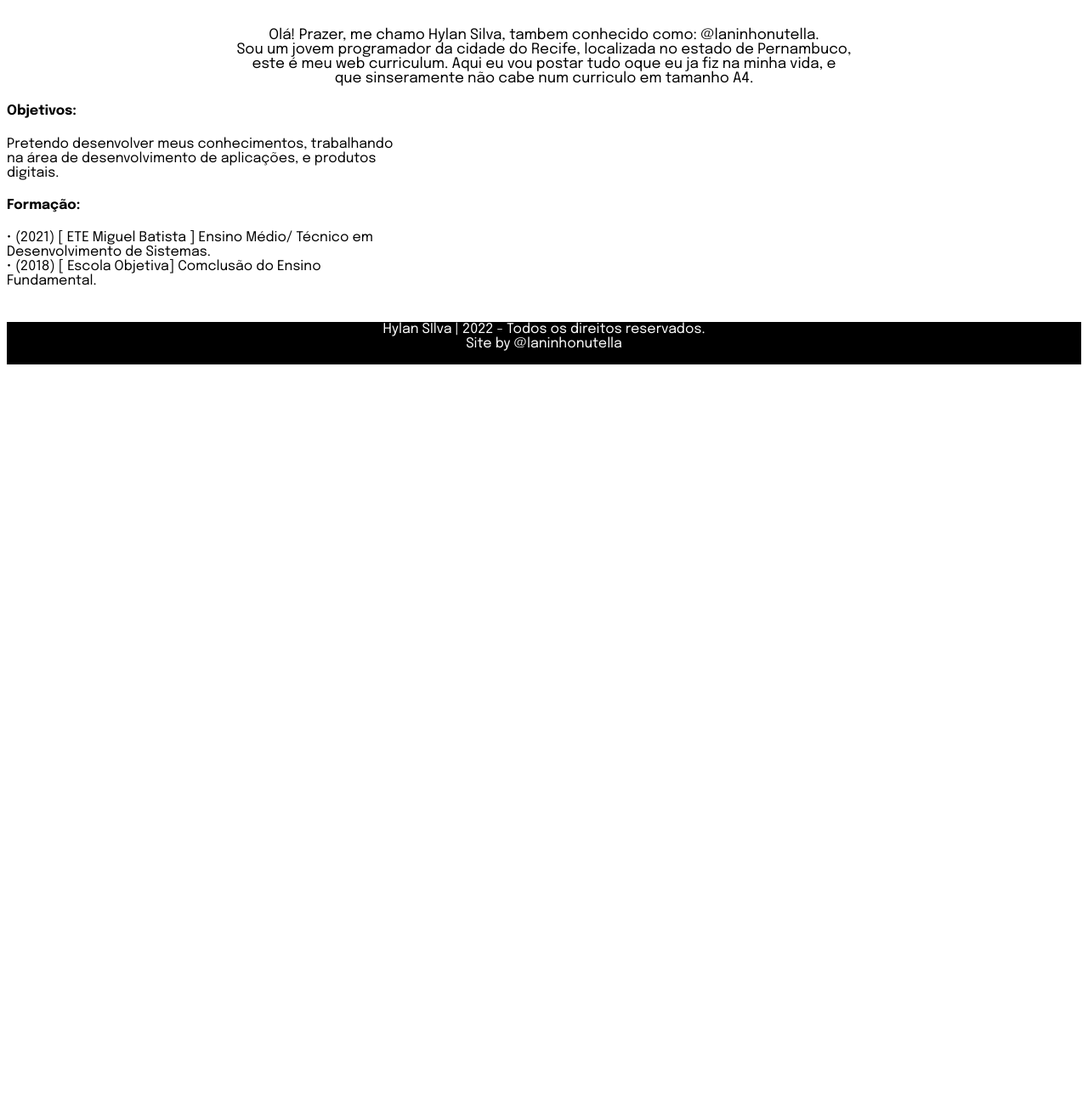
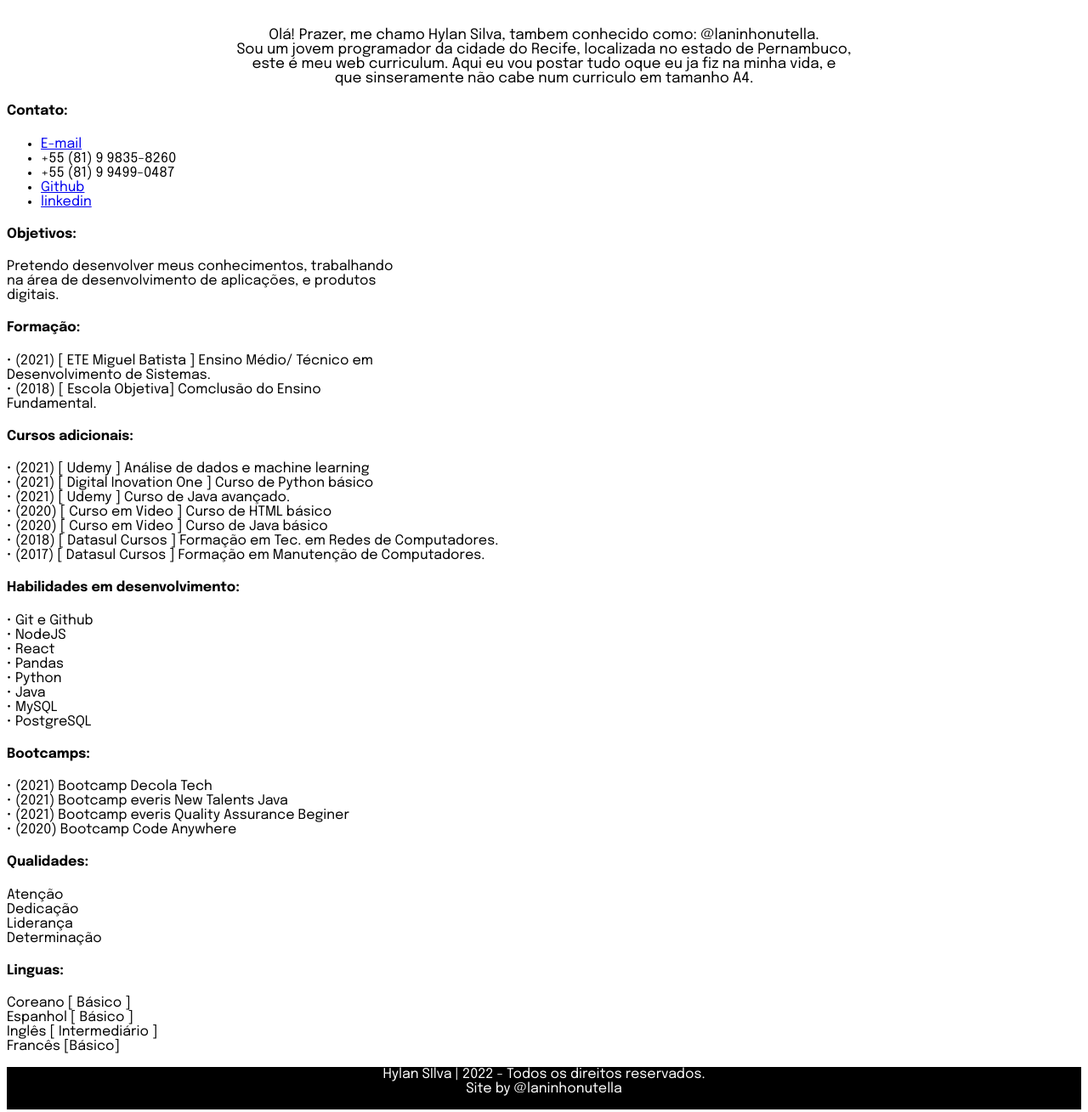
Before and after one commit to HylanSilva/SiteCurriculum, a plain HTML site: page index.html in a window 1280 px wide. Shown: the part 423-1732 px from the top of the page at 85% size. Before the commit the page ends 860 px from the top, so only its background shows below. Drawn offline with Linux system fonts and the light colour scheme.

Commit message:
version 0.0.1

```diff
--- a/index.html
+++ b/index.html
@@ -36,6 +36,26 @@
         </p>
     </div>
     <article>
+        <h4>Contato: </h4>
+        <ul>
+            <li>
+                <a href=" hylansilva27@gmail.com"> E-mail</a>
+            </li>
+            <li>
+                +55 (81) 9 9835-8260
+            </li>
+            <li>
+                +55 (81) 9 9499-0487
+            </li>
+            <li>
+                <a href="http://www.github.com/HylanSilva">Github</a>
+            </li>
+            <li>
+                <a href="https://www.linkedin.com/in/hylan-silva/"> linkedin</a>
+            </li>
+        </ul>
+    </article>
+    <article>
         <h4>Objetivos: </h4>
         <p>
             Pretendo desenvolver meus conhecimentos, trabalhando</br>
@@ -43,7 +63,7 @@
             digitais.
         </p>
     </article>
-    <aside>
+    <article>
         <h4> Formação: </h4>
         <p>
           • (2021) [ ETE Miguel Batista ] Ensino Médio/ Técnico em</br>
@@ -51,13 +71,69 @@
           • (2018) [ Escola Objetiva] Comclusão do Ensino</br>
             Fundamental.
         </p>
-    </aside>
-    <footer>
+    </article>
+    <article>
+        <h4> Cursos adicionais: </h4>
+        <p>
+• (2021) [ Udemy ] Análise de dados e machine learning</br>
+• (2021) [ Digital Inovation One ] Curso de Python básico</br>
+• (2021) [ Udemy ] Curso de Java avançado.</br>
+• (2020) [ Curso em Video ] Curso de HTML básico</br>
+• (2020) [ Curso em Video ] Curso de Java básico</br>
+• (2018) [ Datasul Cursos ] Formação em Tec. em Redes de
+Computadores.</br>
+• (2017) [ Datasul Cursos ] Formação em Manutenção de
+Computadores.
+
+        </p>
+    </article>
+    <article>
+        <h4>Habilidades em desenvolvimento: </h4>
+        <p>
+• Git e Github</br>
+• NodeJS</br>
+• React</br>
+• Pandas</br>
+• Python</br>
+• Java</br>
+• MySQL</br>
+• PostgreSQL</br>
+        </p>
+    </article>
+    <article>
+        <h4>Bootcamps: </h4>
+        <p>
+• (2021) Bootcamp Decola Tech</br>
+• (2021) Bootcamp everis New Talents Java</br>
+• (2021) Bootcamp everis Quality Assurance Beginer</br>
+• (2020) Bootcamp Code Anywhere</br>
+        </p>
+    </article>
+    <article>
+        <h4>
+            Qualidades:
+        </h4>
+        <p>
+Atenção</br>
+Dedicação</br>
+Liderança</br>
+Determinação</br>
+        </p>
+    </article>
+    <article>
+        <h4>Linguas: </h4>
+        <p>
+Coreano [ Básico ] </br>
+Espanhol [ Básico ]</br>
+Inglês [ Intermediário ]</br>
+Francês [Básico] </br>
+
+        </p>
+    </article>
         <p class="footer-text">
             Hylan SIlva | 2022 - Todos os direitos reservados.</br>
             Site by @laninhonutella
         </p>
-    </footer>
 </body>
 
 </html>
--- a/style.css
+++ b/style.css
@@ -37,17 +37,15 @@ background-color:white;
   text-align: center;
 }
 
-footer{
+
+.footer-text{
+  margin-top: 40px;
+  text-align: center;
   position: relative;
 display: block;
-padding: 0px;
-margin: 0px;
+padding: 0%;
+margin: 0%;
 height: 50px;
 color: white;
 background-color: black;
 }
-
-.footer-text{
-  margin-top: 40px;
-  text-align: center;
-}
```
